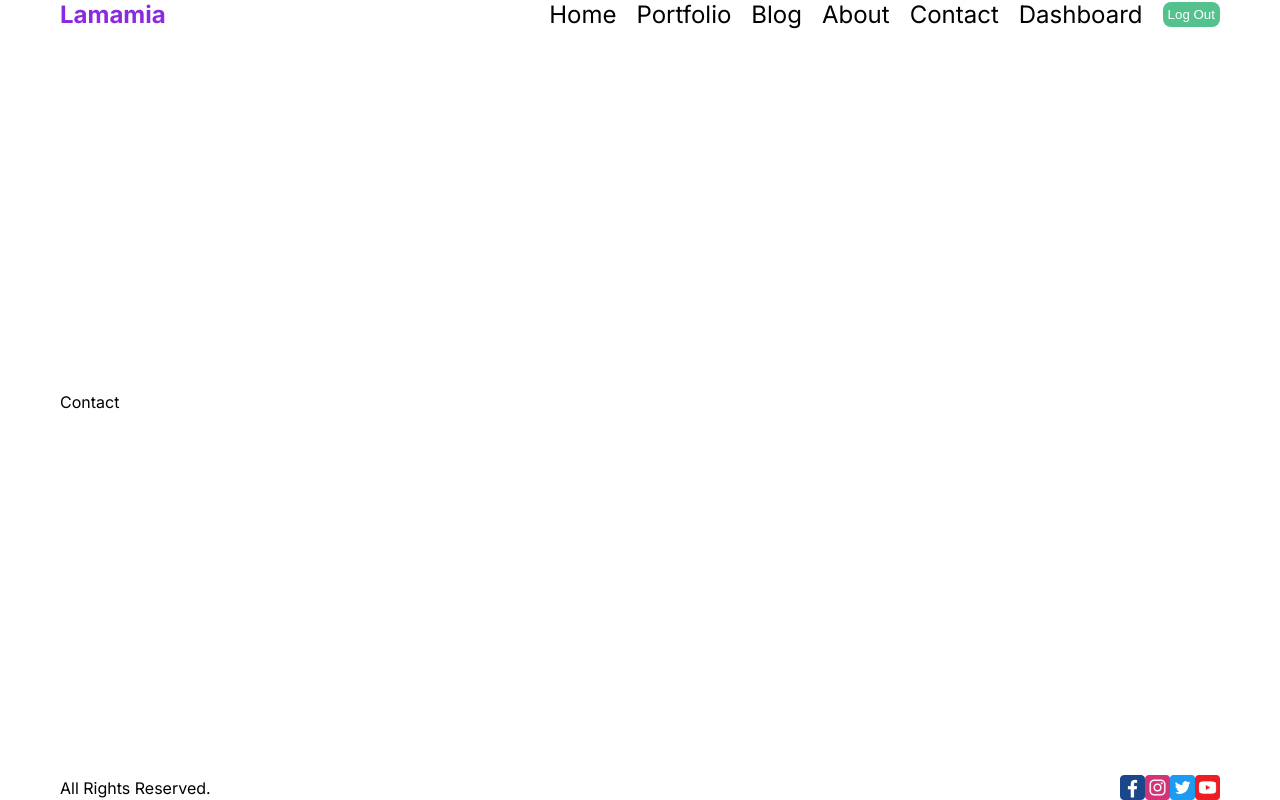
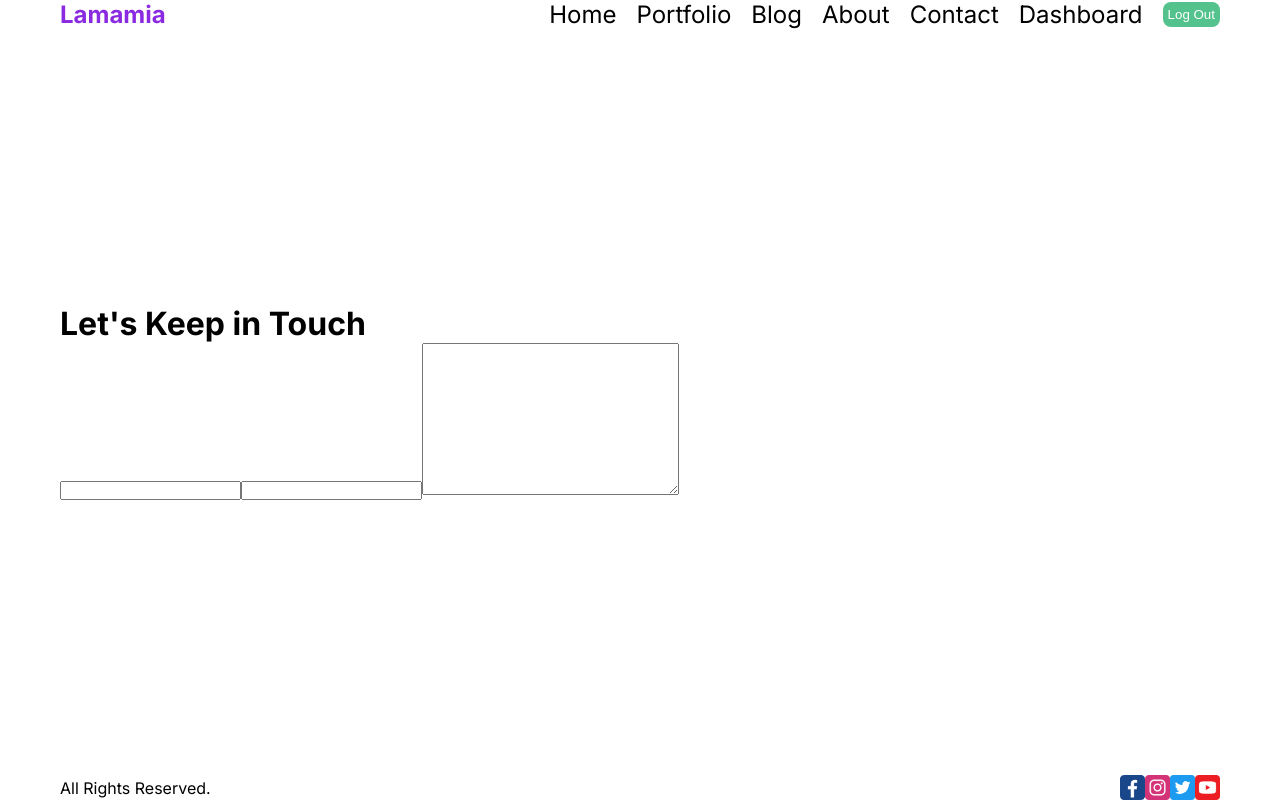
Before and after one commit to GI000000/next-app, a Next.js app: page /contact in a window 1280 px wide. Built offline with nearby package versions, Linux system fonts and the light colour scheme.

Commit message:
added contact page markup

```diff
--- a/src/app/contact/page.jsx
+++ b/src/app/contact/page.jsx
@@ -1,8 +1,18 @@
 import React from 'react'
+import styles from "./page.module.css"
 
 function Contact() {
   return (
-    <div>Contact</div>
+    <main>
+      <h1>Let's Keep in Touch</h1>
+      <div></div>
+      <form action="">
+
+        <input type="text" />
+        <input type="text" />
+        <textarea name="" id="" cols="30" rows="10"></textarea>
+      </form>
+    </main>
   )
 }
 
```
Also changed, not shown: src/app/contact/page.module.css (added).
